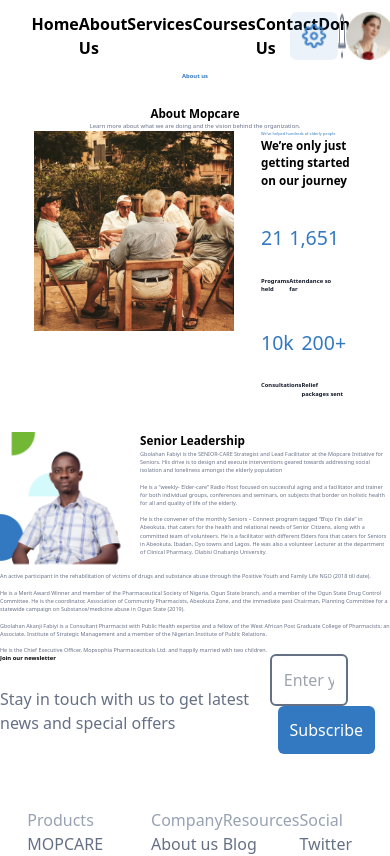
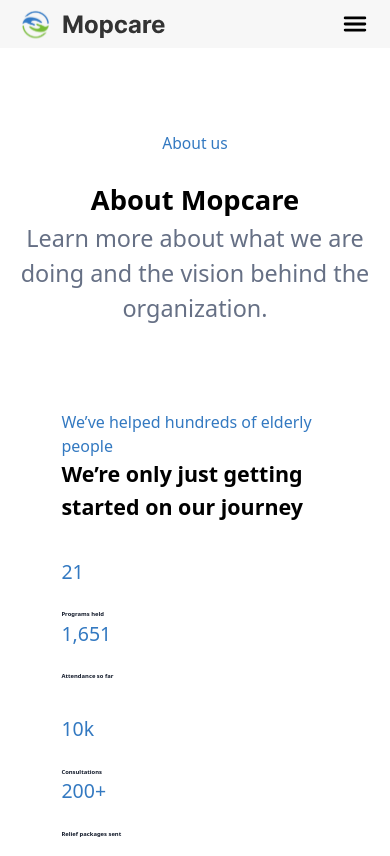
Before and after one commit to xamorite/Mopcaree, a React (Vite) app: page /about in a window 390 px wide. Shown: the top 856 px of the page. Built offline with nearby package versions, Linux system fonts and the light colour scheme.

Commit message:
about mobile

```diff
--- a/index.html
+++ b/index.html
@@ -9,5 +9,7 @@
   <body>
     <div id="root"></div>
     <script type="module" src="/src/main.jsx"></script>
+    <script type="module" src="https://unpkg.com/ionicons@7.1.0/dist/ionicons/ionicons.esm.js"></script>
+<script nomodule src="https://unpkg.com/ionicons@7.1.0/dist/ionicons/ionicons.js"></script>
   </body>
 </html>
--- a/src/components/About/About.jsx
+++ b/src/components/About/About.jsx
@@ -4,21 +4,21 @@
 function About() {
   return (
     <div >
-      <div className="text-center">
-        <header className="text-[#3379C1] font-bold text-[1.5vw]">About us</header><br />
-        <h1 className="  font-bold text-[3vw]">About Mopcare</h1>
-        <p className="text-[#667085] text-[1.5vw]">Learn more about what we are doing and the vision behind the organization.</p>
+      <div className="text-center my-[10vh]">
+        <header className="text-[#3379C1] font-semi text-[4vw]  md:text-[1.5vw] ">About us</header><br />
+        <h1 className="  font-bold text-[7vw] md:text-[3vw]">About Mopcare</h1>
+        <p className="text-[#667085] text-[6vw] md:text-[1.5vw]">Learn more about what we are doing and the vision behind the organization.</p>
       </div>
       <div className='md:my-[20vh] flex flex-row-reverse justify-between md:h-[80vh] w-[82.5vw] mx-auto gap-x-[7vw]'>
        <div className='  md:w-[560px]'>
-        <p className='text-[#3379C1] text-[1vw] font-medium'>We’ve helped hundreds of elderly people</p>
+        <p className='text-[#3379C1] md:text-[1vw] font-medium'>We’ve helped hundreds of elderly people</p>
         <ul>
           <li className='mb-[4vh]'>
-            <h2 className='font-semibold text-[3vw]'>
+            <h2 className='font-semibold md:text-[3vw] text-[5.5vw]'>
             We’re only just getting started on our journey
             </h2>
           </li>
-          <li className='mb-[4vh] flex justify-between w-[75%]'>
+          <li className='mb-[4vh] md:flex justify-between w-[75%]'>
             <div>
               <h1 className='text-[5vw] font-medium text-[#3379C1]'>21</h1><br />
               <p className='text-[1.5vw] font-semibold text-[#101828]'>Programs held</p>
@@ -28,7 +28,7 @@
               <p className='text-[1.5vw] font-semibold text-[#101828]'>Attendance so far</p>
             </div>
           </li>
-          <li className='mb-[4vh] flex justify-between w-[75%]'>
+          <li className='mb-[4vh] md:flex justify-between w-[75%]'>
             <div>
               <h1 className='text-[5vw] font-medium text-[#3379C1]'>10k</h1><br />
               <p className='text-[1.5vw] font-semibold text-[#101828]'>Consultations</p>
@@ -44,16 +44,16 @@
 
 
        <div>
-        <img src={Two} alt="two" />
+        <img className='hidden md:visible' src={Two} alt="two" />
         </div>
 
 
    </div>
 
 
-     <div className='flex justify-between mx-auto md:w-[80vw]'>
+     <div className='md:flex justify-between mx-auto md:w-[80vw] w-[80vw]'>
         <div><img src={Gb} alt="" /></div>
-        <div className='md:w-[560px] text-[#667085] text-[1.4vw]'>
+        <div className='md:w-[560px] text-[#667085] md:text-[1.4vw]'>
             <h2 className='font-bold text-[3vw] text-start text-black'>Senior Leadership</h2>
             <p>
             Gbolahan Fabiyi is the SENIOR-CARE Strategist and Lead Facilitator at the Mopcare Initiative for Seniors. His drive is to design and execute interventions geared towards addressing social isolation and loneliness amongst the elderly population
@@ -67,7 +67,7 @@
         </div>
 
      </div>
-     <div className='md:w-[80vw] mx-auto text-[#667085] text-[1.4vw] '>
+     <div className='md:w-[80vw] w-[80vw] mx-auto text-[#667085] md:text-[1.4vw] '>
           <p>
           An active participant in the rehabilitation of victims of drugs and substance abuse through the Positive Youth and Family Life NGO (2018 till date).
           </p><br />
@@ -82,16 +82,16 @@
           </p>
         </div>
 
-        <div className='flex justify-between mx-auto md:w-[80vw] md:mt-[8vh] h-[15vh]'>
+        <div className='md:flex justify-between mx-auto w-[80vw] md:w-[80vw] md:mt-[8vh]  md:h-[15vh] mt-[5vh]'>
          <div>
-            <h3 className='font-bold text-[1.5vw]'>Join our newsletter</h3>
+            <h3 className='font-bold md:text-[1.5vw]'>Join our newsletter</h3>
             <br />
             <p className='text-[#667085]'>
                 Stay in touch with us to get latest news and special offers
             </p>
          </div>
-         <div>
-            <input type="text" placeholder='Enter your email' className=' border-2 p-3 w-[20vw] border-[#667085] rounded-md'/>
+         <div className='my-[5vh]'>
+            <input type="text" placeholder='Enter your email' className=' border-2 p-3 md:w-[20vw] border-[#667085] rounded-md'/>
              <button className='rounded-md bg-[#3379C1] text-white md:w-[8vw] p-3 mx-[2vw]'>
                 Subscribe
             </button>
--- a/src/components/Navbar.jsx
+++ b/src/components/Navbar.jsx
@@ -1,49 +1,57 @@
 import Mop from './Logo.svg';
-import setting from './setting.png';
-import notification from './notification.png';
-import profile from './profile.png';
-import {NavLink} from 'react-router-dom'
+// import setting from './setting.png';
+// import notification from './notification.png';
+// import profile from './profile.png';
+import {Link,} from 'react-router-dom'
+import { useState } from 'react';
+import Home from './home/Home';
 
 function Navbar() {
-  return (
-    <div className="flex justify-between font-semibold p-3 md:h-[10vh] ">
 
-      <div className="w-[70vw]"><ul className="flex justify-between my-auto mx-[5vw]">
-    <li><img src={Mop} alt="" /></li>
 
-      <li>
-
-      <NavLink to='/'> Home</NavLink>
-
-        </li>
+  let Links = [
+    { name: "Home", link: "/" },
+    { name: "Services", link: "./CaseStudies" },
+    { name: "About", link: "./About" },
+    { name: "Contact", link: "./Contact" },
+    // { name: "Contact", link: "./Contact" },
+  ];
 
 
 
+  let [open, setOpen] = useState(false)
 
-      <li>
+  return (
+    <div className='w-full justify-between flex px-5 lg:px-10 py-2  backdrop-blur-md bg-[#000000] bg-opacity-[3%] top-0 z-30 sticky'>
+      <Link to={Home}><img src={Mop} alt="" /></Link>
+       <div className='flex justify-between'>
+       <div onClick={() => setOpen(!open)} className='flex items-center text-3xl  cursor-pointer md:hidden'>
 
-      <NavLink to='/about'> About Us</NavLink>
+<ion-icon name={open ? 'close' : 'menu'}></ion-icon>
+</div>
 
-        </li>
-      <li>
 
-     <NavLink to='/service'>  Services</NavLink>
+        <ul className={` md:flex md:items-center md:pb-0 pd-12 absolute md:static bg-white md:bg-[#000000] md:bg-opacity-0 md:z-auto z-[1] left-0 w-full md:w-auto md:pl-0 pl-9 transition-all  duration-[0.3s] ease-in ${open ? 'top-20' : 'top-[-490px]'}`}>
 
-        </li>
-      <li>Courses</li>
-      <li>
-        <NavLink to='/contact'>
-        Contact Us
-        </NavLink>
-        </li>
-      <li>Donate</li>
-      </ul></div>
-      <div className="flex justify-between md:w-[10vw]">
-        <img src={setting} alt="" />
-        <img src={notification} className='w-[2vw] aspect-[1]' alt="" />
-        <img src={profile} alt="" />
 
-      </div>
+        {
+              Links.map((link) =>
+
+                <li key={Links.link} className=' md:ml-8 text-xl text-black md:my-0 my-7'>
+                  <a href={link.link} className='text-gray-600' >{link.name}</a>
+                </li>
+              )
+            }
+            <li className='px-5'>
+              <button className=' bg-sky-700 rounded-md'>My Account</button>
+            </li>
+
+
+
+           </ul>
+
+
+       </div>
     </div>
   )
 }
--- a/src/components/contact/Contact.jsx
+++ b/src/components/contact/Contact.jsx
@@ -5,12 +5,12 @@
   return (
     <div className="mx-auto md:w-[80vw] p-12 ">
       <div className="flex justify-between mx-auto gap-10">
-        <div>
-       <h3 className="text-[#3379C1] font-bold text-[1.3vw]">Contact Us</h3>
-       <h1 className="font-bold text-[3vw]">Get in touch </h1>
-       <p className="text-[#667085] text-[1.5vw]">Our friendly team would love to hear from you.</p>
-       <div className="form my-[8vh] flex flex-col  justify-between gap-6 ">
-         <div className="flex justify-between gap-6">
+        <div className='text-center'>
+       <h3 className="text-[#3379C1] font-bold md:text-[1.3vw]">Contact Us</h3>
+       <h1 className="font-bold md:text-[3vw] text-[4.5vw]">Get in touch </h1>
+       <p className="text-[#667085] md:text-[1.5vw]">Our friendly team would love to hear from you.</p>
+       <div className="form my-[8vh] flex flex-col text-start justify-between gap-6 ">
+         <div className="flex justify-between gap-6 ">
                 <div>
                     <p>First name</p>
                     <input type="text" placeholder="First name " className="p-3 border-[#667085] border-[1px] rounded-md" />
@@ -43,10 +43,10 @@
        </div>
       </div>
       <div className='text-center'>
-        <h3 className='text-[#3379C1] text-[1.5vw] font-bold'>
+        <h3 className='text-[#3379C1] md:text-[1.5vw] font-bold'>
             Contact us
         </h3>
-        <p className='font-bold text-[2vw]'>
+        <p className='font-bold md:text-[2vw] text-[4vw] '>
         We’d love to hear from you
         </p>
         <p>
@@ -54,21 +54,21 @@
         </p>
       </div>
 
-      <div className='flex justify-between text-center mt-9'>
-          <div>
-            <img src={Gmail} className='w-[3vw] mx-auto' alt="" />
+      <div className='md:flex md:flex-row flex-col  justify-between text-center mt-9'>
+          <div className='p-6'>
+            <img src={Gmail} className='md:w-[3vw] w-[9vw] mx-auto' alt="" />
             <h4 className='font-bold'>Email</h4>
             <p className='text-[#667085]'>Our friendly team is here to talk</p>
             <p className='text-[#3379C1] font-bold'>mopcareteam@gmail.com</p>
           </div>
-          <div>
-            <img src={Gmail} className='w-[3vw] mx-auto' alt="" />
+          <div className='p-6'>
+            <img src={Gmail} className='md:w-[3vw] w-[9vw] mx-auto' alt="" />
             <h4 className='font-bold'>Office</h4>
             <p className='text-[#667085]'>Come say hello at our office HQ.</p>
             <p className='text-[#3379C1] font-bold'>Kampala Shopping Complex,<br /> Itoku, Abeokuta, Ogun State.</p>
           </div>
-          <div>
-            <img src={Gmail} className='w-[3vw] mx-auto' alt="" />
+          <div className='p-6'>
+            <img src={Gmail} className='md:w-[3vw] w-[9vw] mx-auto' alt="" />
             <h4 className='font-bold'>Phone</h4>
             <p className='text-[#667085]'>Mon-Fri from 8am to 5pm</p>
             <p className='text-[#3379C1] font-bold'>+(234) 803-437-5758</p>
@@ -76,17 +76,17 @@
 
 
       </div>
-      <div className='flex justify-between mx-auto md:w-[80vw] md:mt-[8vh] h-[15vh]'>
+      <div className='md:flex justify-between mx-auto w-[80vw] md:w-[80vw] md:mt-[8vh]  md:h-[15vh] mt-[5vh]'>
          <div>
-            <h3 className='font-bold text-[1.5vw]'>Join our newsletter</h3>
+            <h3 className='font-bold md:text-[1.5vw] text-[5vw]'>Join our newsletter</h3>
             <br />
             <p className='text-[#667085]'>
                 Stay in touch with us to get latest news and special offers
             </p>
          </div>
-         <div>
-            <input type="text" placeholder='Enter your email' className=' border-2 p-3 w-[20vw] border-[#667085] rounded-md'/>
-             <button className='rounded-md bg-[#3379C1] text-white md:w-[8vw] p-3 mx-[2vw]'>
+         <div className='my-[5vh] '>
+            <input type="text" placeholder='Enter your email' className=' border-2 p-3 w-full md:w-[20vw] border-[#667085] rounded-md'/>
+             <button className='rounded-md bg-[#3379C1] text-white md:w-[8vw] w-full p-3 md:mx-[2vw] mt-[5vh]'>
                 Subscribe
             </button>
          </div>
```
Also changed, not shown: src/components/home/Home.jsx (+6 -6 lines).
